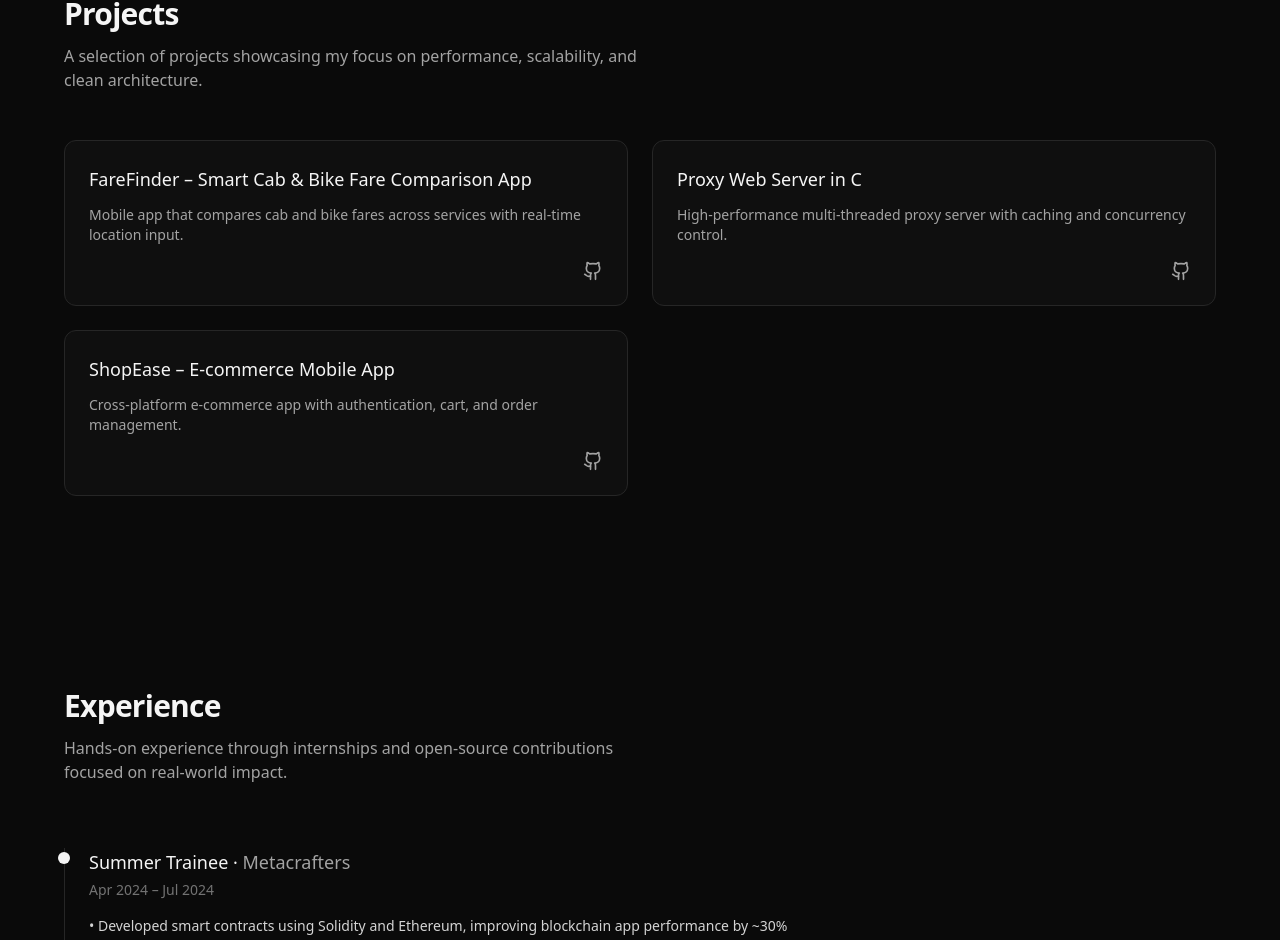
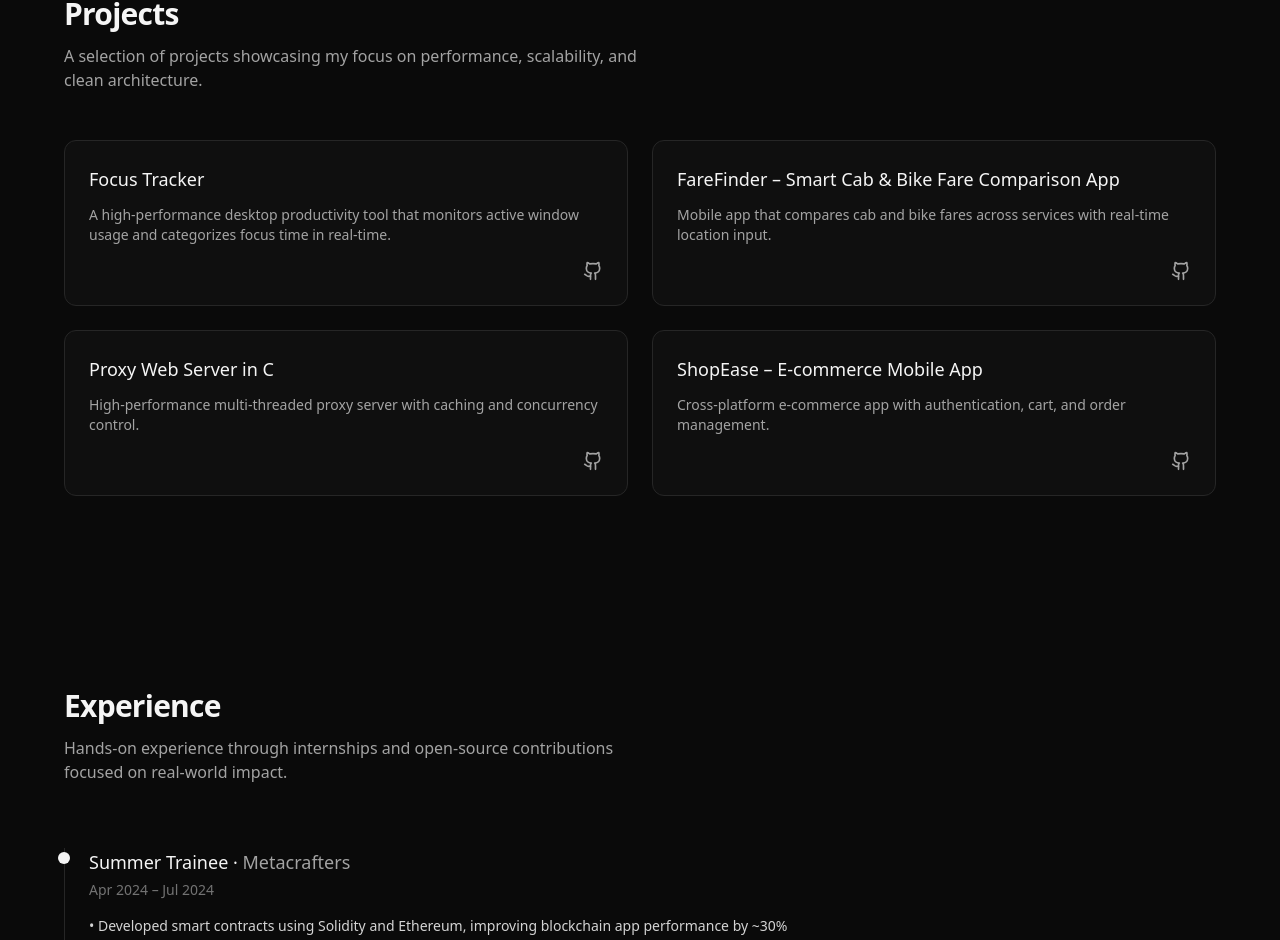
Before and after one commit to Aditya41150/Portfolio, a React (Vite) app: page / in a window 1280 px wide. Shown: the part 932-1872 px from the top of the page. Built offline with nearby package versions, Linux system fonts and the light colour scheme.

Commit message:
feat: add Focus Tracker project with detailed description and technologies

```diff
--- a/src/data/projects.ts
+++ b/src/data/projects.ts
@@ -1,4 +1,17 @@
 export const projects = [
+  {
+    title: "Focus Tracker",
+    description: "A high-performance desktop productivity tool that monitors active window usage and categorizes focus time in real-time.",
+    details: [
+      "Built with a Rust-based window tracking engine and a React frontend",
+      "Features a Rize-inspired dashboard with 24-hour vertical timeline",
+      "Local SQLite persistence for privacy-first data logging",
+      "Real-time active window monitoring and categorization",
+    ],
+    tech: ["Tauri v2", "Rust", "React", "TypeScript", "Tailwind CSS", "SQLite"],
+    github: "https://github.com/Aditya41150/Focus-Tracker",
+    live: null,
+  },
   {
     title: "FareFinder – Smart Cab & Bike Fare Comparison App",
     description:
```
